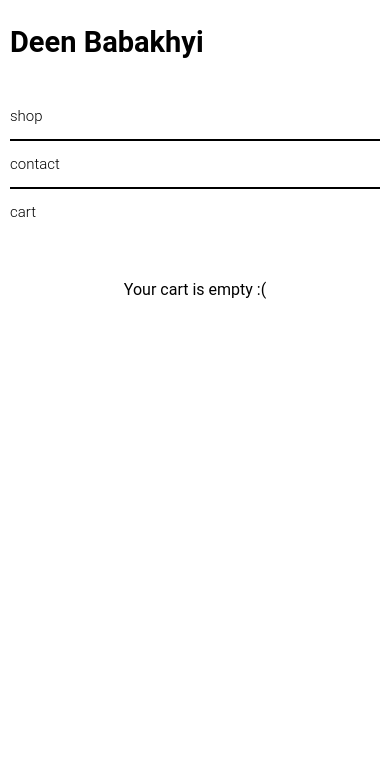
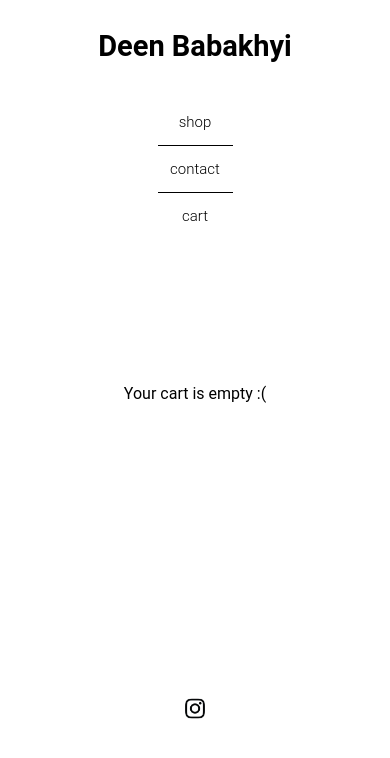
Before and after one commit to Beauazuma/spring2021-webdesign2, a plain HTML site: page week6/cart.html in a window 390 px wide. Drawn offline with Linux system fonts and the light colour scheme.

Commit message:
added footer
added footer and chnaged the style of the nav bar in mobile.

```diff
--- a/week6/cart.html
+++ b/week6/cart.html
@@ -27,8 +27,17 @@
 
 	<main>
 		<section>
-			<p class="empty">Your cart is empty :(</p>
+			<p style="height: 300px; padding-top: 100px"  class="empty">Your cart is empty :(</p>
 		</section>
 	</main>
+
+	<footer style="
+    width: 30px;
+
+    margin: auto;
+    margin-bottom: 10px;"
+>
+		<img src="img/logoig.png" alt="ig" >
+	</footer>
 </body>
 </html>
--- a/week6/styles.css
+++ b/week6/styles.css
@@ -11,8 +11,9 @@ body{
 
 }
 
-h1 a{
+h1 {
 	font-size: 29px;
+	text-align: center;
 }
 
 img{
@@ -55,7 +56,10 @@ nav ul {
 
 nav ul li {
 	padding: 10px 0px;
-	border-bottom: 2px solid;
+	border-bottom: 1.5px solid;
+	text-align: center;
+	width:75px;
+	margin:auto;
 }
 
 nav ul li:last-child{
@@ -75,7 +79,7 @@ form {
 input,textarea {
 	padding: 0.5em 0.6em;
 	border: 1px solid #ccc;
-
+	font-family: 'Roboto', sans-serif;
 	margin: 5px 0 15px 0;
 }
 
@@ -166,6 +170,7 @@ fieldset {border:0;}
 
 nav {
 		flex-direction: row;
+		padding-left: 30px;
 	}
 
 	nav ul{
```
Also changed, not shown: week6/contact.html (+10 -0 lines), week6/index.html (+8 -1 lines), week6/shop.html (+9 -0 lines), week6/img/logoig.png (added), 4 other files.
